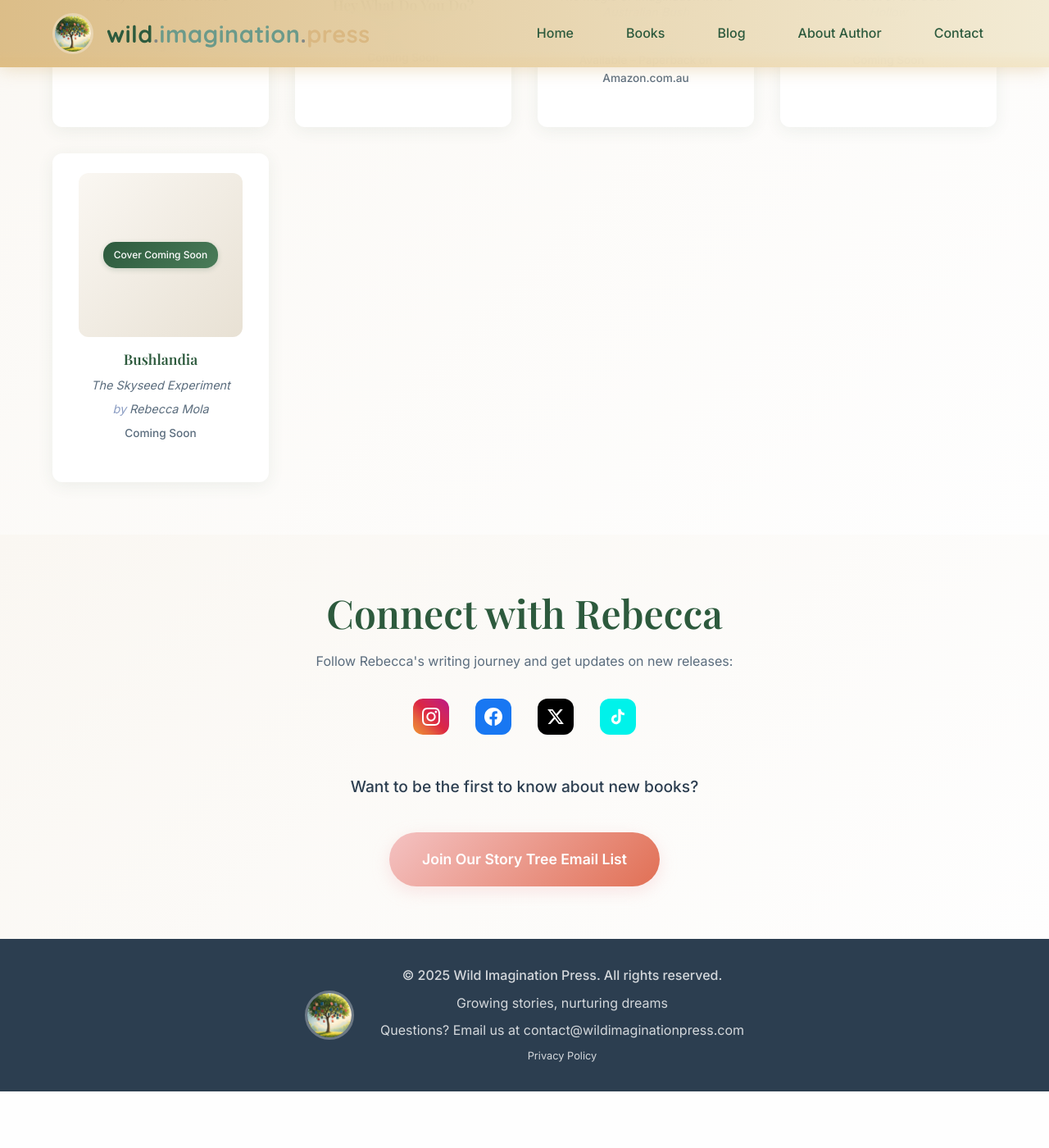
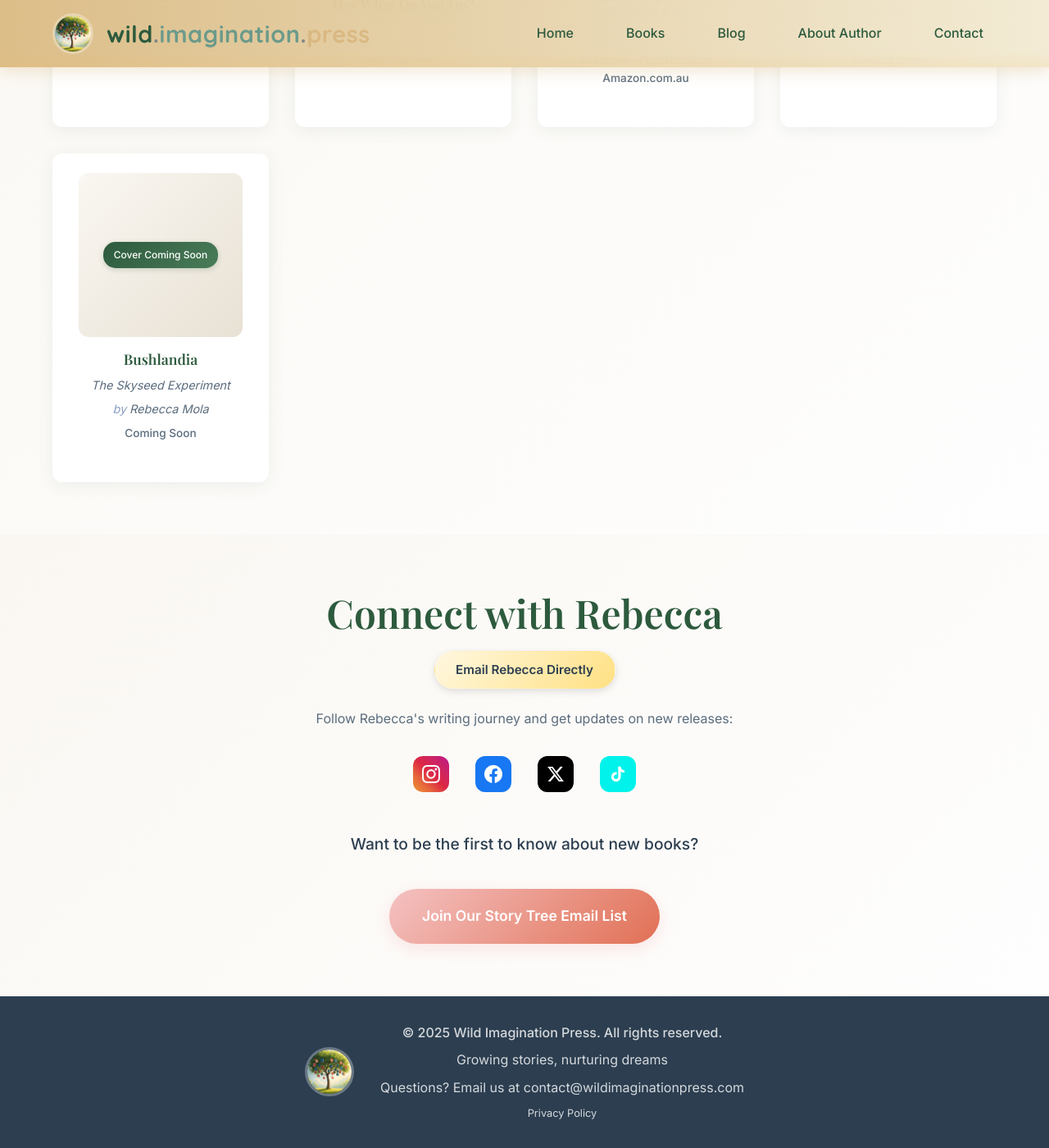
Before and after one commit to lichner/wildimaginationpress, a Jekyll site: the page built from author.html, in a window 1280 px wide and 1400 px high, scrolled down 2433 px. Shown: the whole window at 82% size. Built offline with Jekyll 4.4.1, drawn with Linux system fonts in a browser that asks for light colours; before the commit the page ends 3764 px from its top, so only the background shows below that.

Commit message:
Added emal

```diff
--- a/assets/css/main.scss
+++ b/assets/css/main.scss
@@ -2905,6 +2905,29 @@ ul + .book-preview-images {
     }
   }
 
+  .author-email-pill {
+    display: inline-flex;
+    align-items: center;
+    justify-content: center;
+    margin-bottom: 1.5rem;
+    padding: 0.6rem 1.6rem;
+    border-radius: 999px;
+    background: linear-gradient(135deg, #fff8e1, #ffe082);
+    color: var(--text-dark);
+    font-size: 0.95rem;
+    font-weight: 600;
+    text-decoration: none;
+    box-shadow: 0 3px 10px rgba(0, 0, 0, 0.12);
+    border: 1px solid transparent;
+    transition: transform 0.2s ease, box-shadow 0.2s ease, border-color 0.2s ease;
+
+    &:hover {
+      transform: translateY(-2px);
+      box-shadow: 0 5px 16px rgba(0, 0, 0, 0.16);
+      border-color: rgba(255, 204, 2, 0.7);
+    }
+  }
+
   .cta-text {
     margin-top: 3rem;
     font-size: 1.2rem;
--- a/author.html
+++ b/author.html
@@ -133,6 +133,7 @@ permalink: /author/
 <section class="author-connect">
   <div class="container">
     <h2>Connect with Rebecca</h2>
+    <a href="mailto:rebecca@wildimaginationpress.com" class="author-email-pill">Email Rebecca Directly</a>
     <p>Follow Rebecca's writing journey and get updates on new releases:</p>
     <div class="social-links">
       <div class="social-icons">
@@ -158,6 +159,7 @@ permalink: /author/
         </a>
       </div>
     </div>
+
     <p class="cta-text">Want to be the first to know about new books?</p>
     <a href="/#contact" class="cta-button">Join Our Story Tree Email List</a>
   </div>
```
